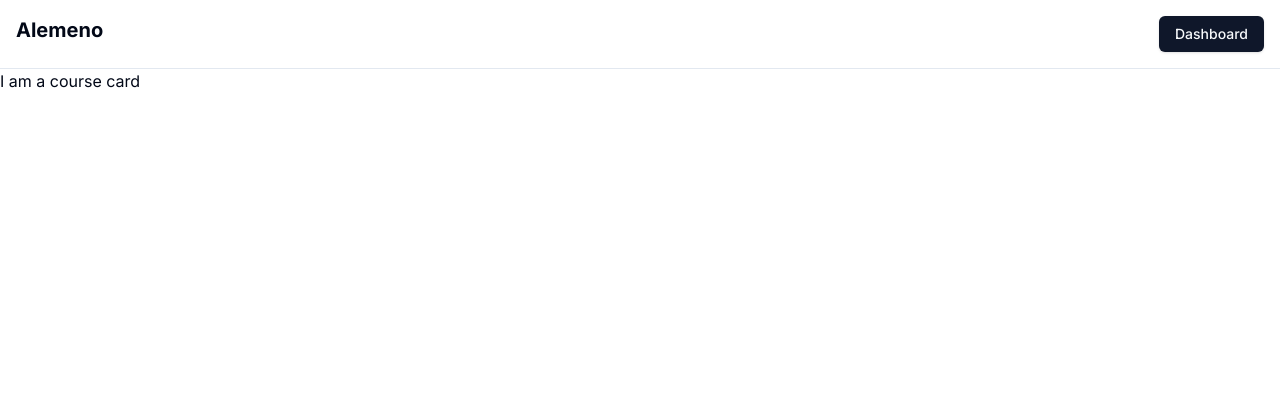
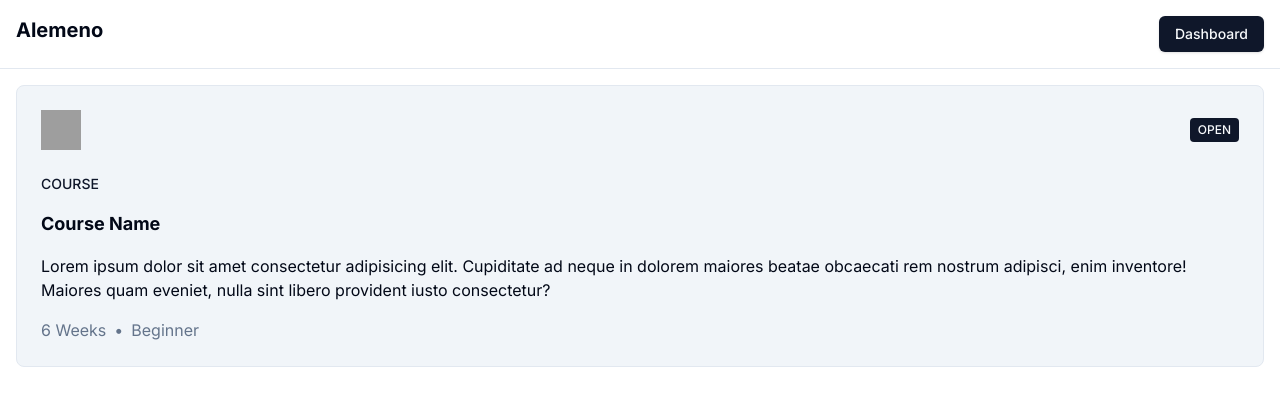
Before and after one commit to zoharkiks/alemeno, a Next.js app: page / in a window 1280 px wide. Shown: the top 406 px of the page. Built offline with nearby package versions, Linux system fonts and the light colour scheme; grey boxes are pictures that could not be loaded.

Commit message:
Add course card

```diff
--- a/src/app/(all-courses)/_components/CourseCard.jsx
+++ b/src/app/(all-courses)/_components/CourseCard.jsx
@@ -1,9 +1,40 @@
-import React from 'react'
+import React from "react";
 
 const CourseCard = () => {
   return (
-    <div>I am a course card</div>
-  )
-}
+    <div className="p-6 border rounded-lg bg-secondary ">
+      <div className="flex items-center justify-between">
+        <img
+          className="size-10"
+          src="https://cdn-icons-png.flaticon.com/512/3482/3482505.png"
+        ></img>
+        <span className="flex items-center justify-center px-2 py-1 text-xs font-medium uppercase rounded bg-primary text-primary-foreground h-max">
+          Open
+        </span>
+      </div>
 
-export default CourseCard
+      <h3 className="mt-6 text-sm font-medium uppercase text-secondary-foreground">
+          Course
+        </h3>
+
+      <div className="flex flex-col mt-4 space-y-4">
+
+        <h2 className="text-lg font-bold">Course Name</h2>
+        <p>
+          Lorem ipsum dolor sit amet consectetur adipisicing elit. Cupiditate ad
+          neque in dolorem maiores beatae obcaecati rem nostrum adipisci, enim
+          inventore! Maiores quam eveniet, nulla sint libero provident iusto
+          consectetur?
+        </p>
+
+        <div className="space-x-2 text-muted-foreground">
+          <span>6 Weeks</span>
+          <span>&#x2022;</span>
+          <span>Beginner</span>
+        </div>
+      </div>
+    </div>
+  );
+};
+
+export default CourseCard;
--- a/src/app/(all-courses)/_components/CourseList.jsx
+++ b/src/app/(all-courses)/_components/CourseList.jsx
@@ -3,7 +3,7 @@ import CourseCard from './CourseCard'
 
 const CourseList = () => {
   return (
-    <div>
+    <div className='p-4'>
         <CourseCard/>
     </div>
   )
```
